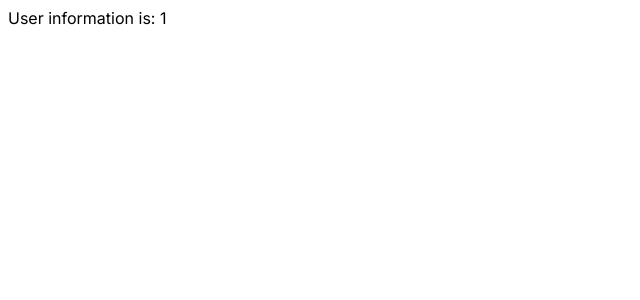
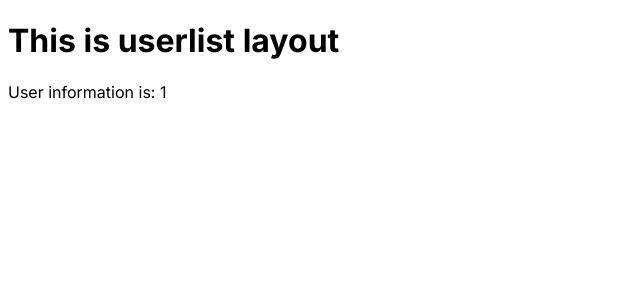
Before and after one commit to Ibrahim-khan/NextJs-Practice, a Next.js app: page /userList/1 in a window 1280 px wide. Shown: the top 300 px of the page, without its empty margins (0-640 px from the left). Built offline with nearby package versions, Linux system fonts and the light colour scheme.

Commit message:
NextJs-Practice

```diff
--- a/src/app/userList/[userid]/page.jsx
+++ b/src/app/userList/[userid]/page.jsx
@@ -4,6 +4,7 @@ const page = ({params}) => {
   return (
     <div>
       User information is: {params.userid}
+
     </div>
   )
 }
--- /dev/null
+++ b/src/app/userList/layout.jsx
@@ -0,0 +1,12 @@
+import React from 'react'
+
+function layout({children}) {
+  return (
+    <div>
+      <h1>This is userlist layout</h1>
+      {children}
+    </div>
+  )
+}
+
+export default layout
```
